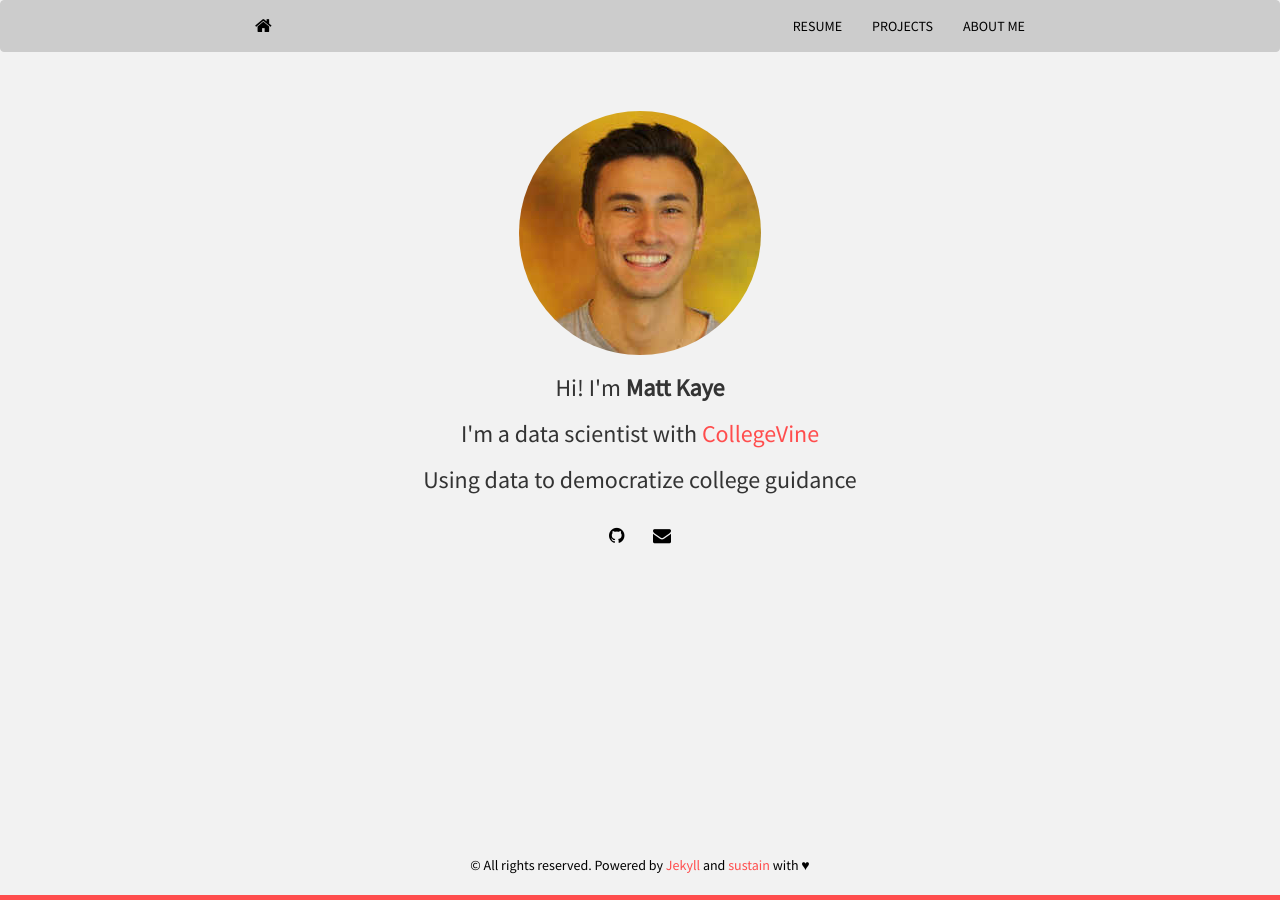
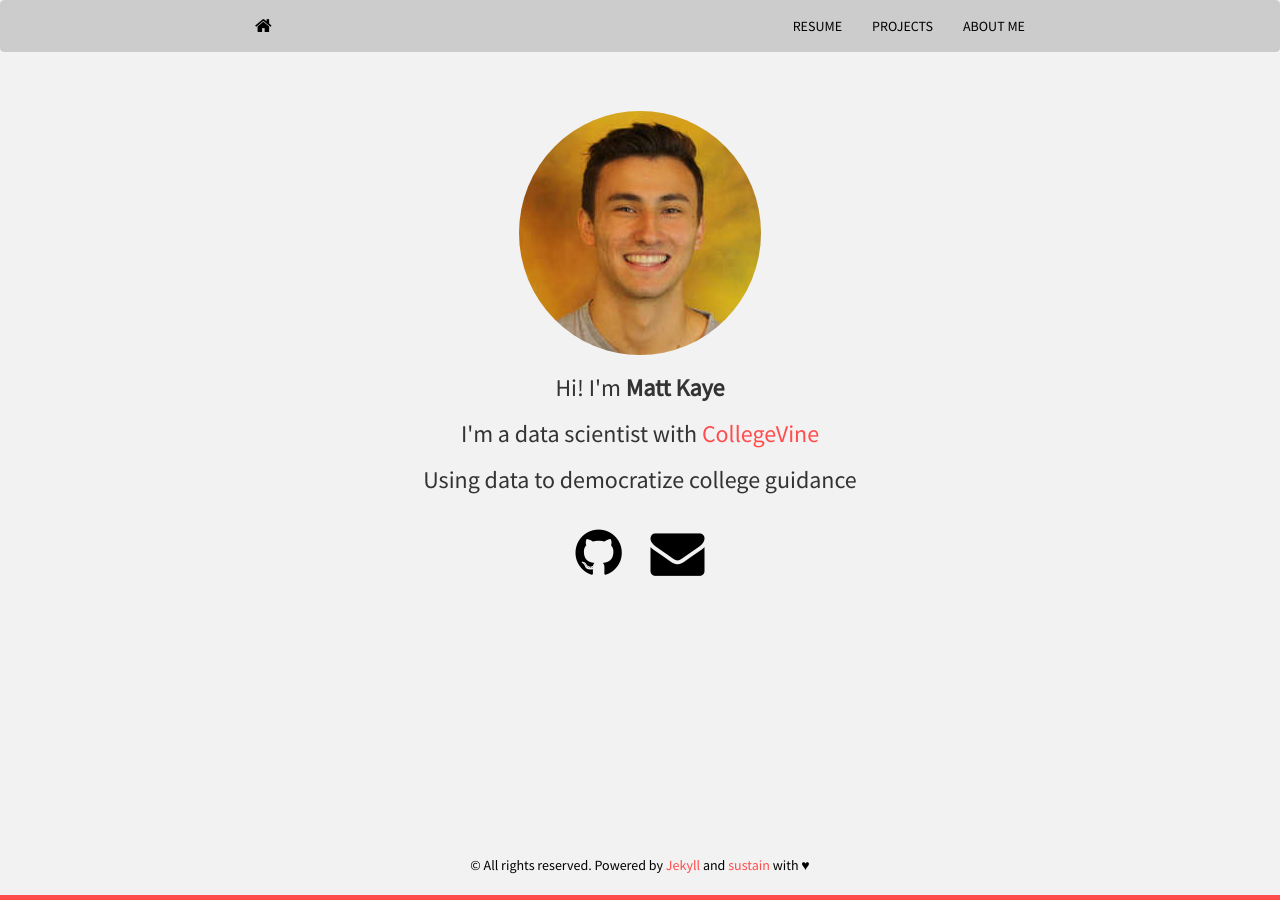
Before and after one commit to mrkaye97/mrkaye97.github.io, a Jekyll site: the page built from index.html, in a window 1280 px wide. Built offline with Jekyll 4.4.1, drawn with Linux system fonts in a browser that asks for light colours; nearby versions of some CDN libraries; the list of posts is cut into pages by our own code.

Commit message:
Update social.html

```diff
--- a/_includes/social.html
+++ b/_includes/social.html
@@ -1,10 +1,10 @@
 <div class="social">
     <h4>
     {% if site.github %}
-      <a href="http://github.com/{{ site.github }}"><i class="fa fa-github"></i></a>
+      <a href="http://github.com/{{ site.github }}"><i class="fa fa-github fa-3x"></i></a>
     {% endif %}
     {% if site.email %}
-      <a href="mailto:{{ site.email}}"><i class="fa fa-envelope"></i></a>
+      <a href="mailto:{{ site.email}}"><i class="fa fa-envelope fa-3x"></i></a>
     {% endif %}
 <!--
     {% if site.twitter %}
```
